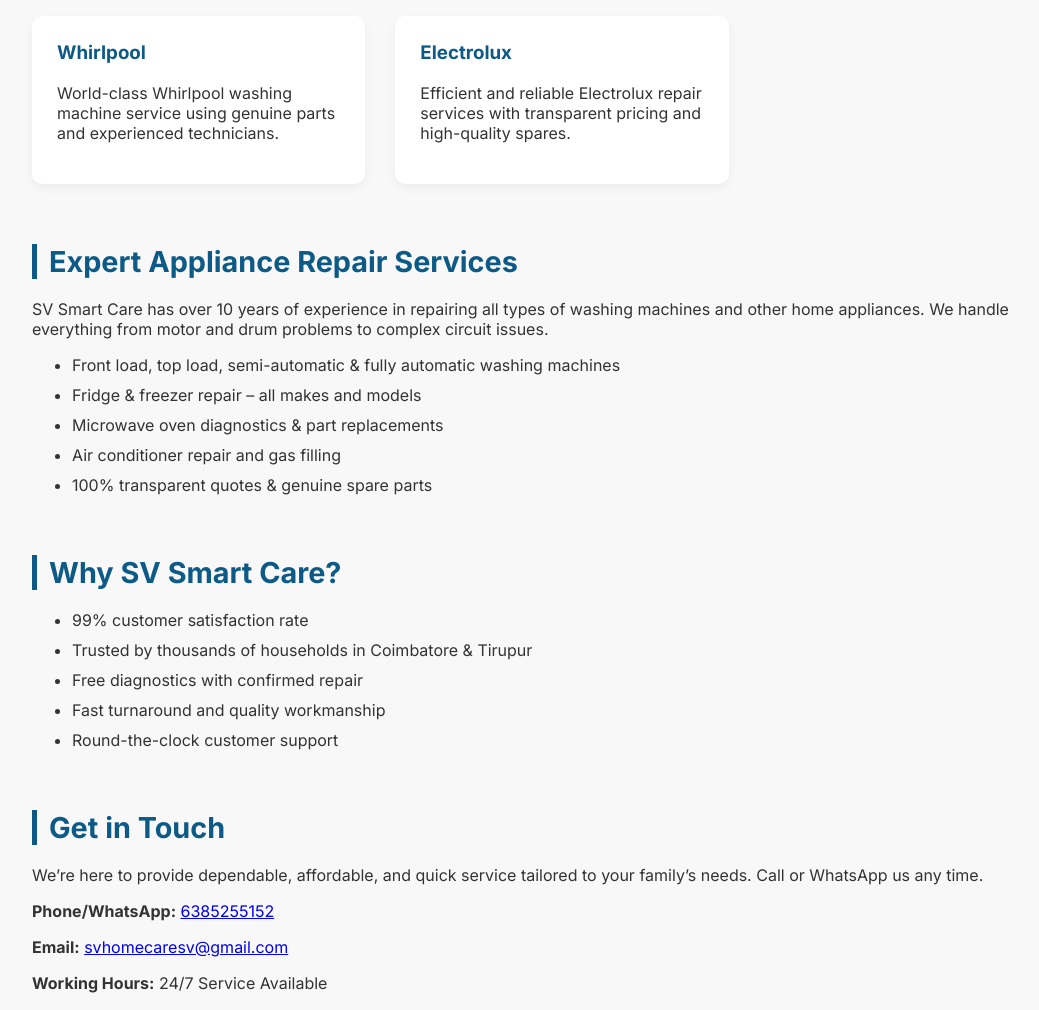
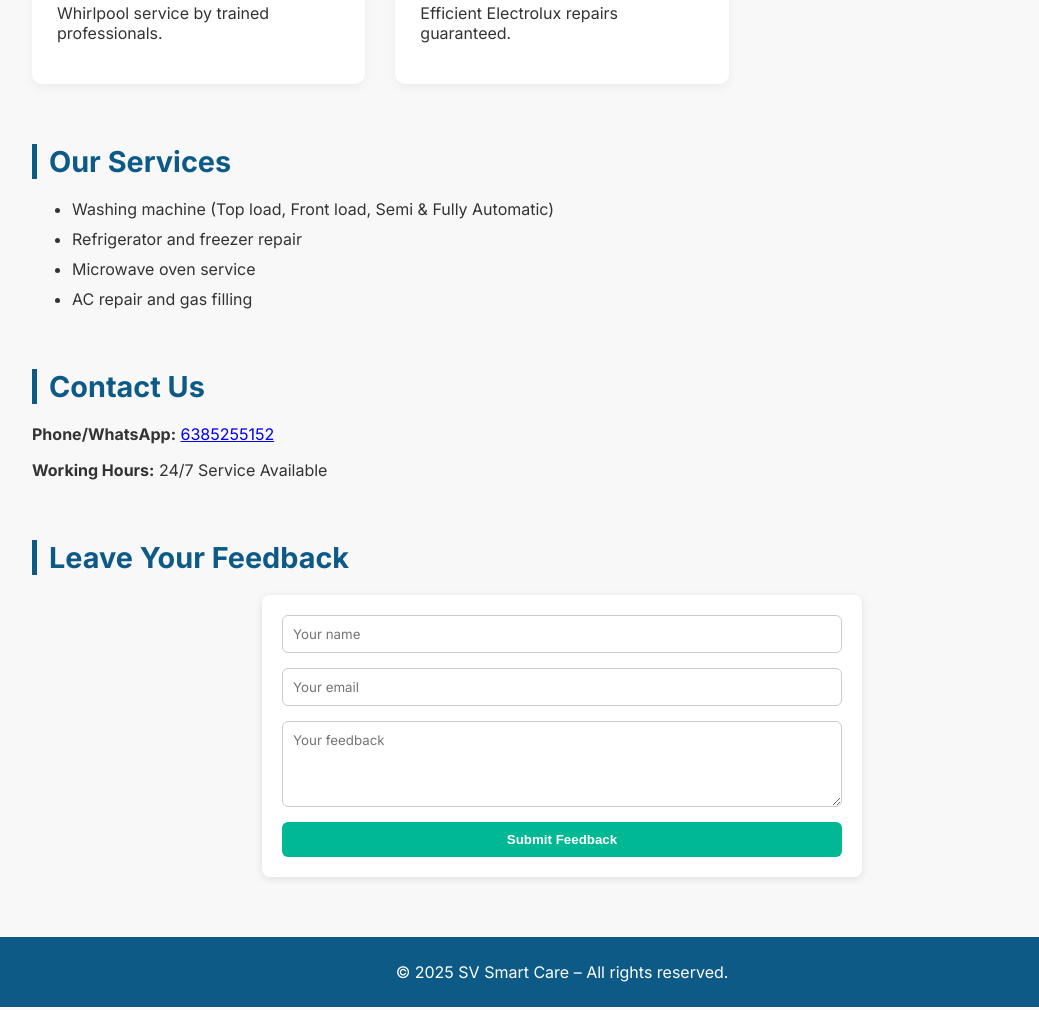
Before and after one commit to SvHomeCare/SV_Smart_Care, a plain HTML site: page index.html in a window 1280 px wide. Shown: the part 1310-2320 px from the top of the page, without its empty margins (78-1117 px from the left). Drawn offline with Linux system fonts and the light colour scheme.

Commit message:
Update index.html

```diff
--- a/index.html
+++ b/index.html
@@ -1,11 +1,12 @@
+
 
 <!DOCTYPE html>
 <html lang="en">
 <head>
   <meta charset="UTF-8" />
-  <meta name="viewport" content="width=device-width, initial-scale=1.0" />
-  <title>SV Smart Care - Washing Machine Service in Coimbatore & Tirupur</title>
-  <meta name="description" content="Quick & Reliable Washing Machine, Fridge, AC & Microwave Repair Services in Coimbatore & Tirupur. SV Smart Care offers 24/7 expert doorstep repair service.">
+  <meta name="viewport" content="width=device-width, initial-scale=1.0"/>
+  <title>SV Smart Care - Home Appliance Repair</title>
+  <meta name="description" content="Reliable Washing Machine, Fridge, AC & Microwave Repair Services in Coimbatore & Tirupur. SV Smart Care offers 24/7 doorstep service.">
   <link href="https://fonts.googleapis.com/css2?family=Inter:wght@400;600;700&display=swap" rel="stylesheet">
   <style>
     :root {
@@ -98,6 +99,35 @@
       padding: 25px 10px;
       margin-top: 60px;
     }
+    form {
+      background: white;
+      padding: 20px;
+      border-radius: 8px;
+      box-shadow: 0 2px 8px rgba(0,0,0,0.1);
+      display: flex;
+      flex-direction: column;
+      gap: 15px;
+      max-width: 600px;
+      margin: auto;
+    }
+    input, textarea {
+      padding: 10px;
+      border: 1px solid #ccc;
+      border-radius: 6px;
+      font-family: 'Inter', sans-serif;
+    }
+    button {
+      background: var(--accent);
+      color: white;
+      padding: 10px;
+      border: none;
+      border-radius: 6px;
+      font-weight: bold;
+      cursor: pointer;
+    }
+    button:hover {
+      background: #009874;
+    }
   </style>
 </head>
 <body>
@@ -108,6 +138,7 @@
       <li><a href="#services">Services</a></li>
       <li><a href="#brands">Brands</a></li>
       <li><a href="#contact">Contact</a></li>
+      <li><a href="#feedback">Feedback</a></li>
     </ul>
   </nav>
 
@@ -122,7 +153,7 @@
 
   <div class="hero">
     <h2>Quick & Reliable Home Appliance Service in Coimbatore & Tirupur</h2>
-    <p>SV Smart Care is your trusted repair service provider for Washing Machines, Fridges, ACs, and Microwaves. Our certified technicians offer quality repair with genuine spares and same-day service at an affordable cost.</p>
+    <p>SV Smart Care offers trusted repair services for Washing Machines, Fridges, ACs, and Microwaves. Our certified technicians deliver high-quality repairs using genuine spares with same-day service.</p>
     <div class="cta">
       <a href="#contact">Book Now</a>
       <a href="tel:6385255152">Call Now</a>
@@ -130,48 +161,43 @@
   </div>
 
   <section id="brands">
-    <h2>How Can We Help You?</h2>
+    <h2>We Service These Brands</h2>
     <div class="brand-cards">
-      <div class="card"><h3>Bosch</h3><p>Reliable Bosch washing machine repair by expert technicians in Coimbatore. Prolonged performance guaranteed.</p></div>
-      <div class="card"><h3>LG</h3><p>High-quality LG washing machine service. Convenient and professional repair in Coimbatore & Tirupur.</p></div>
-      <div class="card"><h3>Samsung</h3><p>Affordable and expert Samsung washing machine service with original spare parts and professional technicians.</p></div>
-      <div class="card"><h3>IFB</h3><p>Fast and affordable IFB washing machine repairs. Save time, money and enjoy peace of mind.</p></div>
-      <div class="card"><h3>Panasonic</h3><p>Trustworthy repair services for Panasonic washing machines. Speedy and cost-efficient service by pros.</p></div>
-      <div class="card"><h3>Onida</h3><p>Fix your Onida washing machine fast and right the first time with our qualified service team.</p></div>
-      <div class="card"><h3>Whirlpool</h3><p>World-class Whirlpool washing machine service using genuine parts and experienced technicians.</p></div>
-      <div class="card"><h3>Electrolux</h3><p>Efficient and reliable Electrolux repair services with transparent pricing and high-quality spares.</p></div>
+      <div class="card"><h3>Bosch</h3><p>Reliable Bosch washing machine repair.</p></div>
+      <div class="card"><h3>LG</h3><p>High-quality LG service at your doorstep.</p></div>
+      <div class="card"><h3>Samsung</h3><p>Affordable Samsung repair with genuine parts.</p></div>
+      <div class="card"><h3>IFB</h3><p>Fast IFB repairs with experienced staff.</p></div>
+      <div class="card"><h3>Panasonic</h3><p>Speedy Panasonic washing machine repairs.</p></div>
+      <div class="card"><h3>Onida</h3><p>Onida repairs done right, the first time.</p></div>
+      <div class="card"><h3>Whirlpool</h3><p>Whirlpool service by trained professionals.</p></div>
+      <div class="card"><h3>Electrolux</h3><p>Efficient Electrolux repairs guaranteed.</p></div>
     </div>
   </section>
 
   <section id="services">
-    <h2>Expert Appliance Repair Services</h2>
-    <p>SV Smart Care has over 10 years of experience in repairing all types of washing machines and other home appliances. We handle everything from motor and drum problems to complex circuit issues.</p>
+    <h2>Our Services</h2>
     <ul>
-      <li>Front load, top load, semi-automatic & fully automatic washing machines</li>
-      <li>Fridge & freezer repair – all makes and models</li>
-      <li>Microwave oven diagnostics & part replacements</li>
-      <li>Air conditioner repair and gas filling</li>
-      <li>100% transparent quotes & genuine spare parts</li>
-    </ul>
-  </section>
-
-  <section>
-    <h2>Why SV Smart Care?</h2>
-    <ul>
-      <li>99% customer satisfaction rate</li>
-      <li>Trusted by thousands of households in Coimbatore & Tirupur</li>
-      <li>Free diagnostics with confirmed repair</li>
-      <li>Fast turnaround and quality workmanship</li>
-      <li>Round-the-clock customer support</li>
+      <li>Washing machine (Top load, Front load, Semi & Fully Automatic)</li>
+      <li>Refrigerator and freezer repair</li>
+      <li>Microwave oven service</li>
+      <li>AC repair and gas filling</li>
     </ul>
   </section>
 
   <section id="contact">
-    <h2>Get in Touch</h2>
-    <p>We’re here to provide dependable, affordable, and quick service tailored to your family’s needs. Call or WhatsApp us any time.</p>
+    <h2>Contact Us</h2>
     <p><strong>Phone/WhatsApp:</strong> <a href="tel:6385255152">6385255152</a></p>
-    <p><strong>Email:</strong> <a href="mailto:svhomecaresv@gmail.com">svhomecaresv@gmail.com</a></p>
     <p><strong>Working Hours:</strong> 24/7 Service Available</p>
+  </section>
+
+  <section id="feedback">
+    <h2>Leave Your Feedback</h2>
+    <form action="https://formspree.io/f/xkgrkapb" method="POST">
+      <input type="text" name="name" placeholder="Your name" required />
+      <input type="email" name="email" placeholder="Your email" required />
+      <textarea name="message" rows="4" placeholder="Your feedback" required></textarea>
+      <button type="submit">Submit Feedback</button>
+    </form>
   </section>
 
   <footer>
```
